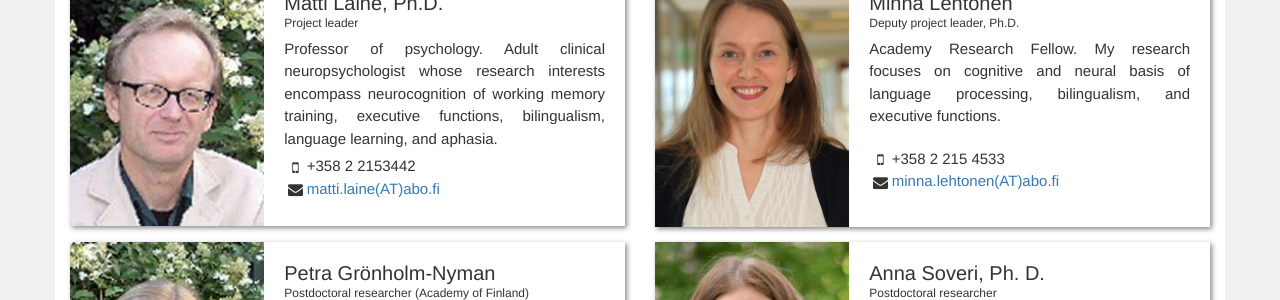
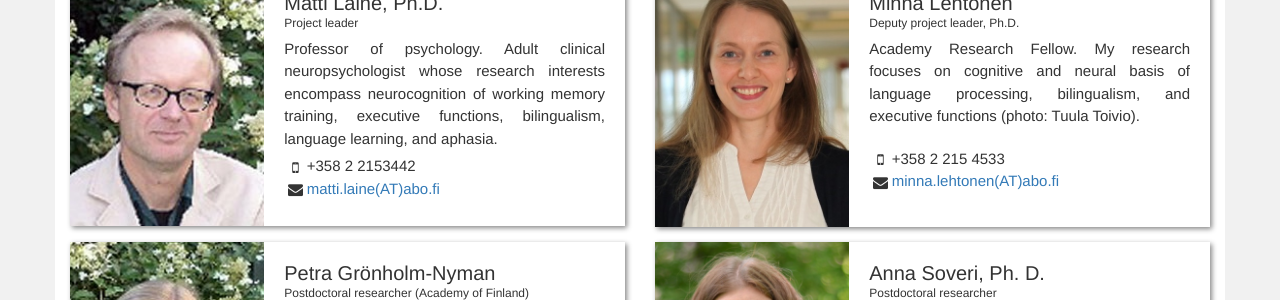
Before and after one commit to dlfell/braintrain, a Jekyll site: the page built from contact.html, in a window 1280 px wide and 900 px high. Shown: the part 250-550 px from the top of the window. Built offline with Jekyll 4.4.1, drawn with Linux system fonts in a browser that asks for light colours; nearby versions of some CDN libraries; some of the changed lines change nothing that is shown.

Commit message:
Update contacts.json

```diff
--- a/_data/contacts.json
+++ b/_data/contacts.json
@@ -11,8 +11,7 @@ learning, and aphasia.",
 {
     name:  "Minna Lehtonen",
     title: "Deputy project leader, Ph.D.",
-    photo: "Photo: Tuula Toivio",
-    desc:  "Academy Research Fellow. My research focuses on cognitive and neural basis of language processing, bilingualism, and executive functions.",
+    desc:  "Academy Research Fellow. My research focuses on cognitive and neural basis of language processing, bilingualism, and executive functions (photo: Tuula Toivio).",
     mail:  "minna.lehtonen(AT)abo.fi",
     phone: "+358 2 215 4533",
     img : "/assets/images/minna_lehtonen_updated.jpg"
```
